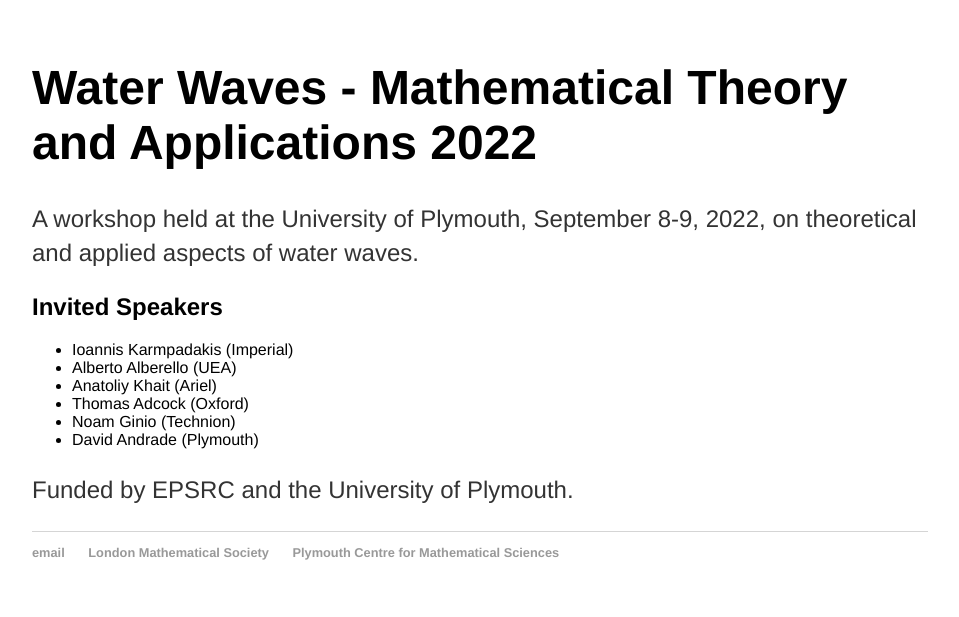
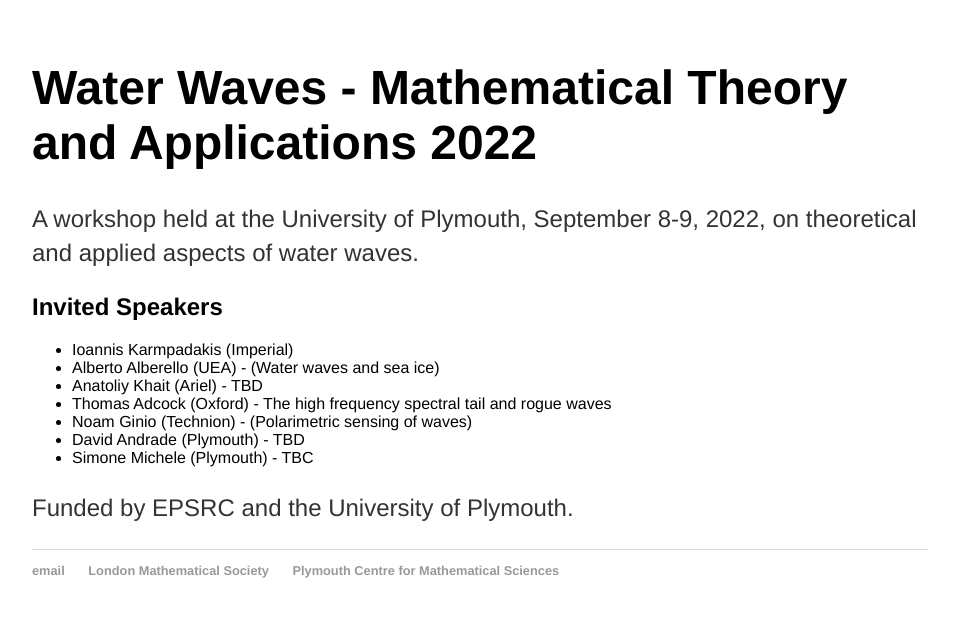
Before and after one commit to rstuhlmeier/rstuhlmeier.github.io, a Jekyll site: the page built from conferences/workshop2.html, in a window 1280 px wide. Shown: the top 617 px of the page, without its empty margins (160-1119 px from the left). Built offline with Jekyll 4.4.1, drawn with Linux system fonts in a browser that asks for light colours.

Commit message:
Update workshop2.html

```diff
--- a/conferences/workshop2.html
+++ b/conferences/workshop2.html
@@ -12,11 +12,12 @@ title: Workshop Water Waves 2022 - Mathematical Theory and Applications
 <h2>Invited Speakers</h2>
 <ul type=disc>
   <li>Ioannis Karmpadakis (Imperial)</li>
-  <li>Alberto Alberello (UEA) </li>
-  <li>Anatoliy Khait (Ariel) </li>
-  <li>Thomas Adcock (Oxford) </li>
-  <li>Noam Ginio (Technion) </li>
-  <li>David Andrade (Plymouth) </li>
+  <li>Alberto Alberello (UEA) - (Water waves and sea ice) </li>
+  <li>Anatoliy Khait (Ariel) - TBD </li>
+  <li>Thomas Adcock (Oxford) - The high frequency spectral tail and rogue waves</li>
+  <li>Noam Ginio (Technion) - (Polarimetric sensing of waves) </li>
+  <li>David Andrade (Plymouth) - TBD </li>
+  <li>Simone Michele (Plymouth) - TBC </li>
 </ul>
 
 <p> Funded by EPSRC and the University of Plymouth. </p>
```
